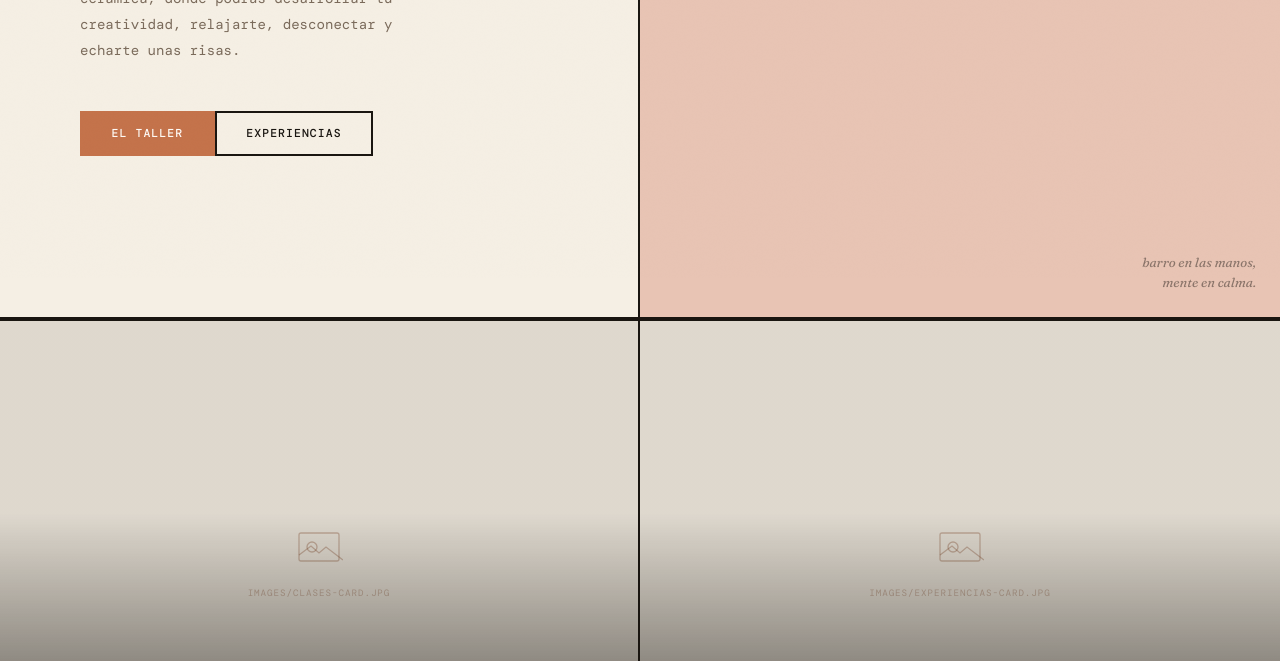
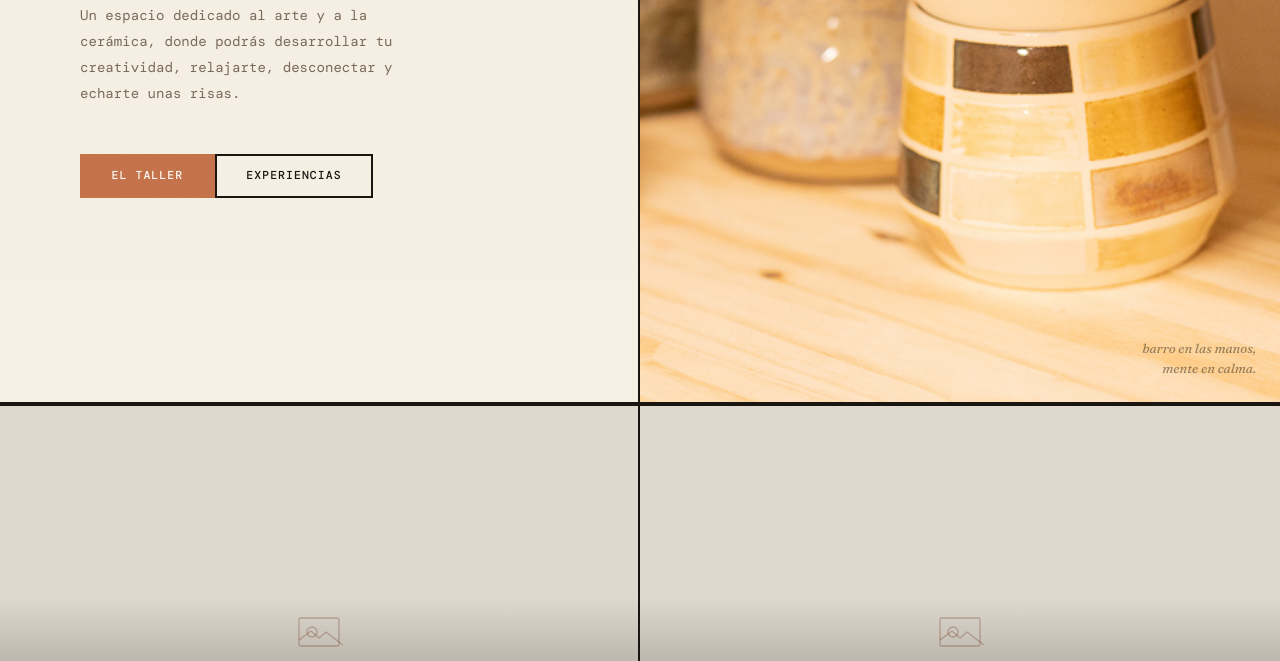
Before and after one commit to inuceramics/tallerinu, a plain HTML site: page index.html in a window 1280 px wide. Shown: the part 522-1183 px from the top of the page. Drawn offline with nearby package versions, Linux system fonts and the light colour scheme; a web font is replaced by a local one.

Commit message:
Update index.html

```diff
--- a/index.html
+++ b/index.html
@@ -803,8 +803,7 @@ footer.main-footer {
         </div>
       </div>
       <div class="hero-right" role="img" aria-label="Imagen de bienvenida del taller">
-        <!-- PHOTO: reemplaza con tu imagen → src="images/hero.jpg" -->
-        <!-- <img src="images/hero.jpg" alt="Manos dando forma a una pieza de barro en Taller Inu, Cuenca" /> -->
+        <img src="images/hero.jpg" alt="Manos dando forma a una pieza de barro en Taller Inu, Cuenca" />
         <div class="hero-img-placeholder">
           <svg viewBox="0 0 60 60" fill="none" xmlns="http://www.w3.org/2000/svg" aria-hidden="true">
             <rect x="5" y="13" width="50" height="34" rx="3" stroke="currentColor" stroke-width="1.5"/>
```
